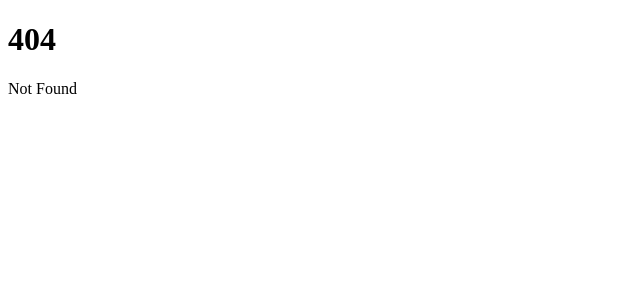
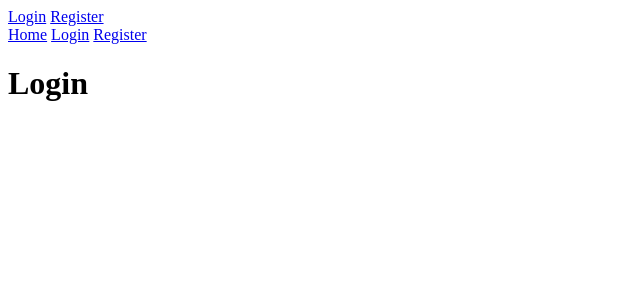
Before and after one commit to nytozoan/svelteauth-boilerplate, a SvelteKit app: page /login in a window 1280 px wide. Before the commit this address had no page. Shown: the top 300 px of the page, without its empty margins (0-640 px from the left). Built offline with nearby package versions, Linux system fonts and the light colour scheme.

Commit message:
Boiling Plate

```diff
--- /dev/null
+++ b/src/routes/(app)/+layout.svelte
@@ -0,0 +1,7 @@
+<nav>
+	<a href="/">Home</a>
+	<a href="/login">Login</a>
+	<a href="/register">Register</a>
+</nav>
+
+<slot />
--- /dev/null
+++ b/src/routes/(app)/login/+page.svelte
@@ -0,0 +1 @@
+<h1>Login</h1>
--- /dev/null
+++ b/src/routes/(app)/register/+page.svelte
@@ -0,0 +1 @@
+<h1>Register</h1>
--- /dev/null
+++ b/src/routes/(dashboard)/+layout.svelte
@@ -0,0 +1 @@
+<slot />
--- /dev/null
+++ b/src/routes/(dashboard)/dashboard/+page.svelte
@@ -0,0 +1 @@
+<h1>Dashboard</h1>
--- /dev/null
+++ b/src/routes/+layout.svelte
@@ -0,0 +1,8 @@
+<nav>
+	<a href="/login">Login</a>
+	<a href="/register">Register</a>
+</nav>
+
+<!-- TODO: Put you toasts here -->
+
+<slot />
```
Also changed, not shown: 2 other files (tests, documents, lock files or other folders).
